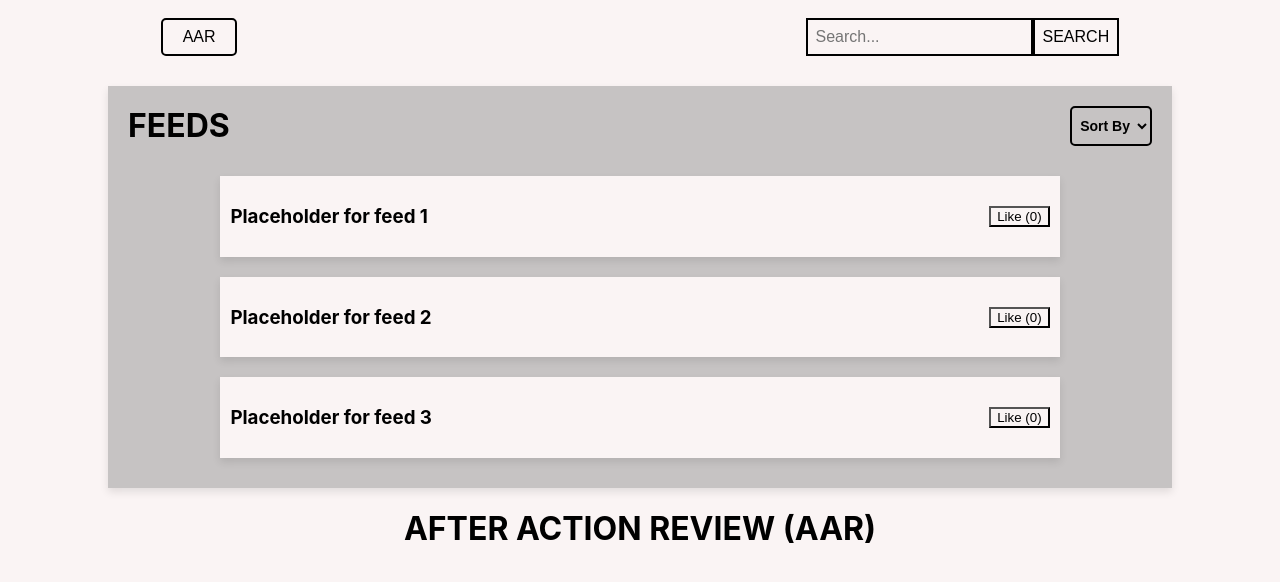
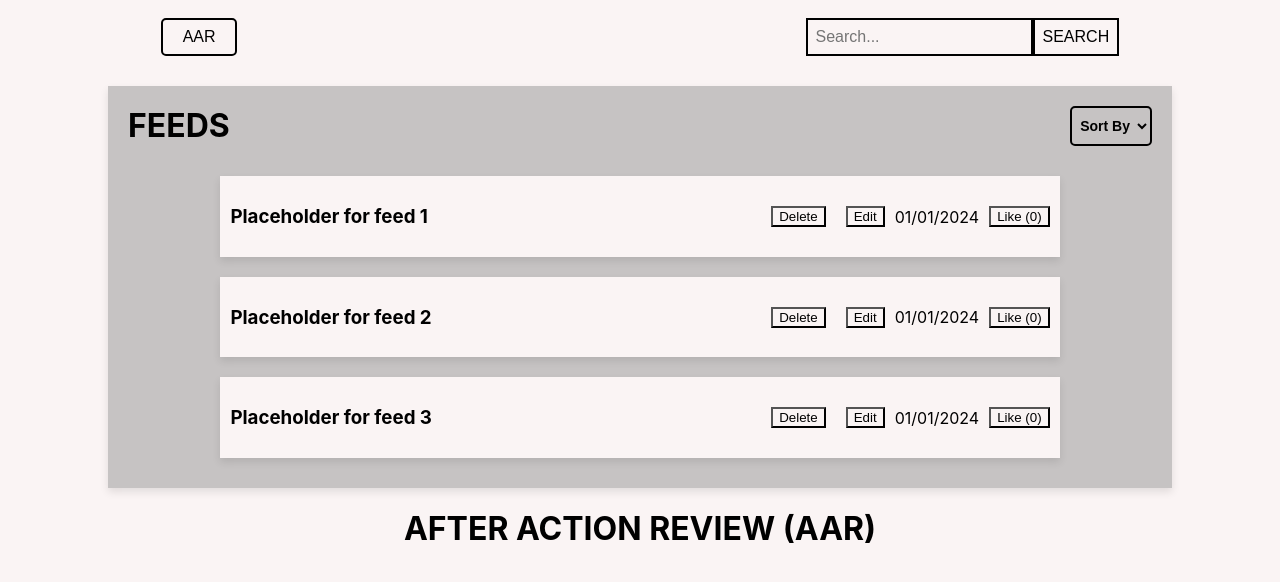
Before and after one commit to WalkerB20/Lessons-Learned-Central, a React (Create React App) app in the folder Client/: page / in a window 1280 px wide. Shown: the top 582 px of the page. Built offline with nearby package versions, Linux system fonts and the light colour scheme.

Commit message:
fixed feed templete to match excalidraw -Eddie

```diff
--- a/Client/src/components/Feed/index.jsx
+++ b/Client/src/components/Feed/index.jsx
@@ -10,19 +10,18 @@ const Feed = () => {
   });
 
   const handleLike = (feedName) => {
-    setLikes(prevLikes => ({
+    setLikes((prevLikes) => ({
       ...prevLikes,
       [feedName]: prevLikes[feedName] + 1
     }));
   };
 
   return (
-
     <div className="feed">
       <div className="feedHeader">
         <h1>FEEDS</h1>
-        <select className = 'sortBy'>
-          <option value="null" >Sort By</option>
+        <select className="sortBy">
+          <option value="null">Sort By</option>
           <option value="popular">Popular</option>
           <option value="recent">Recent</option>
         </select>
@@ -31,19 +30,46 @@ const Feed = () => {
       <div className="feedContentContainer">
         <div className="feedContent">
           <h3>Placeholder for feed 1</h3>
+          <div className="buttonGroup">
+            <button className="deleteButton" type="button">
+              Delete
+            </button>
+            <button className="editButton" type="button">
+              Edit
+            </button>
+            <p className="date">01/01/2024</p>
             <button onClick={() => handleLike('feed1')}>Like ({likes.feed1})</button>
+          </div>
         </div>
         <div className="feedContent">
           <h3>Placeholder for feed 2</h3>
+          <div className="buttonGroup">
+            <button className="deleteButton" type="button">
+              Delete
+            </button>
+            <button className="editButton" type="button">
+              Edit
+            </button>
+            <p className="date">01/01/2024</p>
             <button onClick={() => handleLike('feed2')}>Like ({likes.feed2})</button>
+          </div>
         </div>
         <div className="feedContent">
           <h3>Placeholder for feed 3</h3>
+          <div className="buttonGroup">
+            <button className="deleteButton" type="button">
+              Delete
+            </button>
+            <button className="editButton" type="button">
+              Edit
+            </button>
+            <p className="date">01/01/2024</p>
             <button onClick={() => handleLike('feed3')}>Like ({likes.feed3})</button>
           </div>
         </div>
       </div>
-  )
-}
+    </div>
+  );
+};
 
 export default Feed;
--- a/Client/src/components/styles/Feed.css
+++ b/Client/src/components/styles/Feed.css
@@ -35,9 +35,21 @@
 .feedContent {
   width: 80%;
   margin: 10px auto;
+  margin-bottom: 10px;
   padding: 10px;
   box-shadow: 0 4px 8px rgba(0, 0, 0, 0.1);
   display: flex;
   justify-content: space-between;
   align-items: center;
 }
+.buttonGroup {
+  display: flex;
+  align-items: center;
+}
+.deleteButton, .editButton {
+  margin-left: 10px;
+  margin-right: 10px;
+}
+.date {
+  margin-right: 10px;
+}
```
Lines whose indentation alone changed are shown as unchanged.
